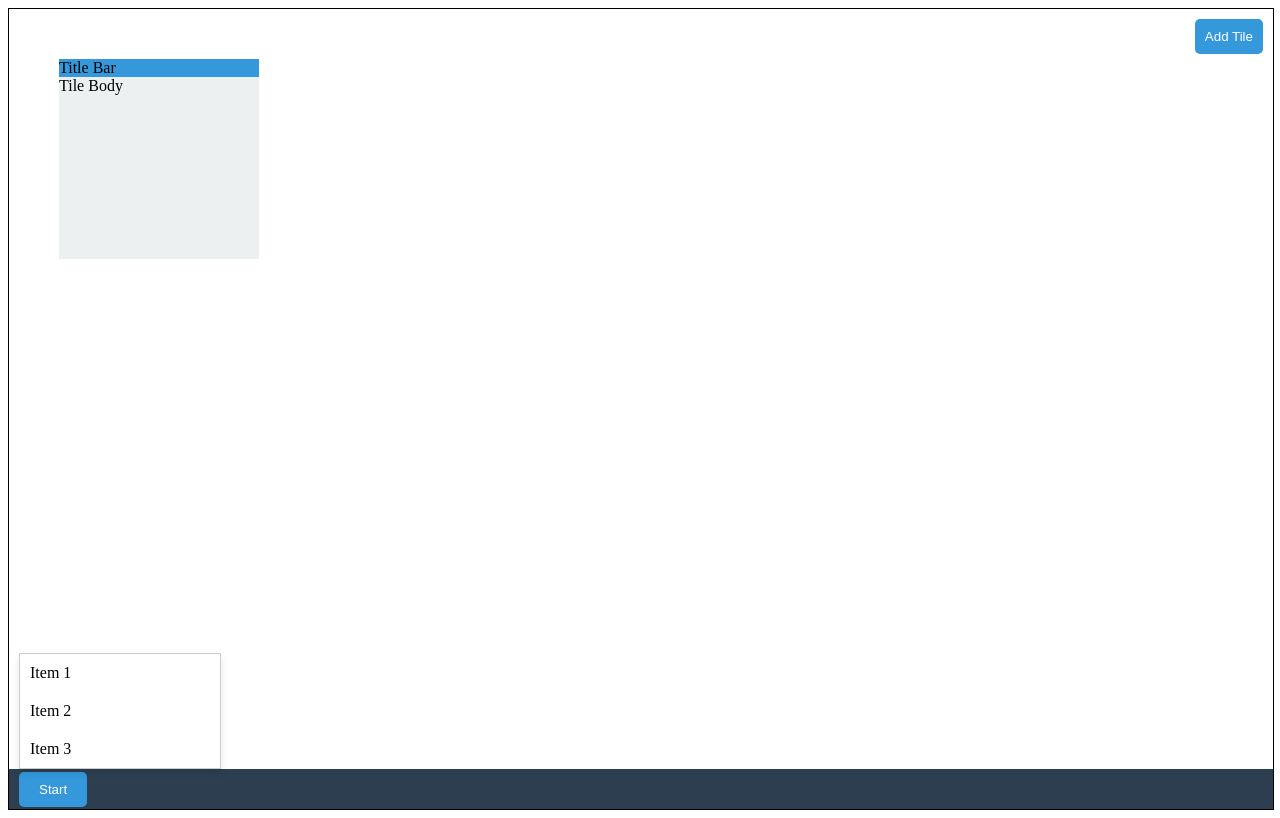
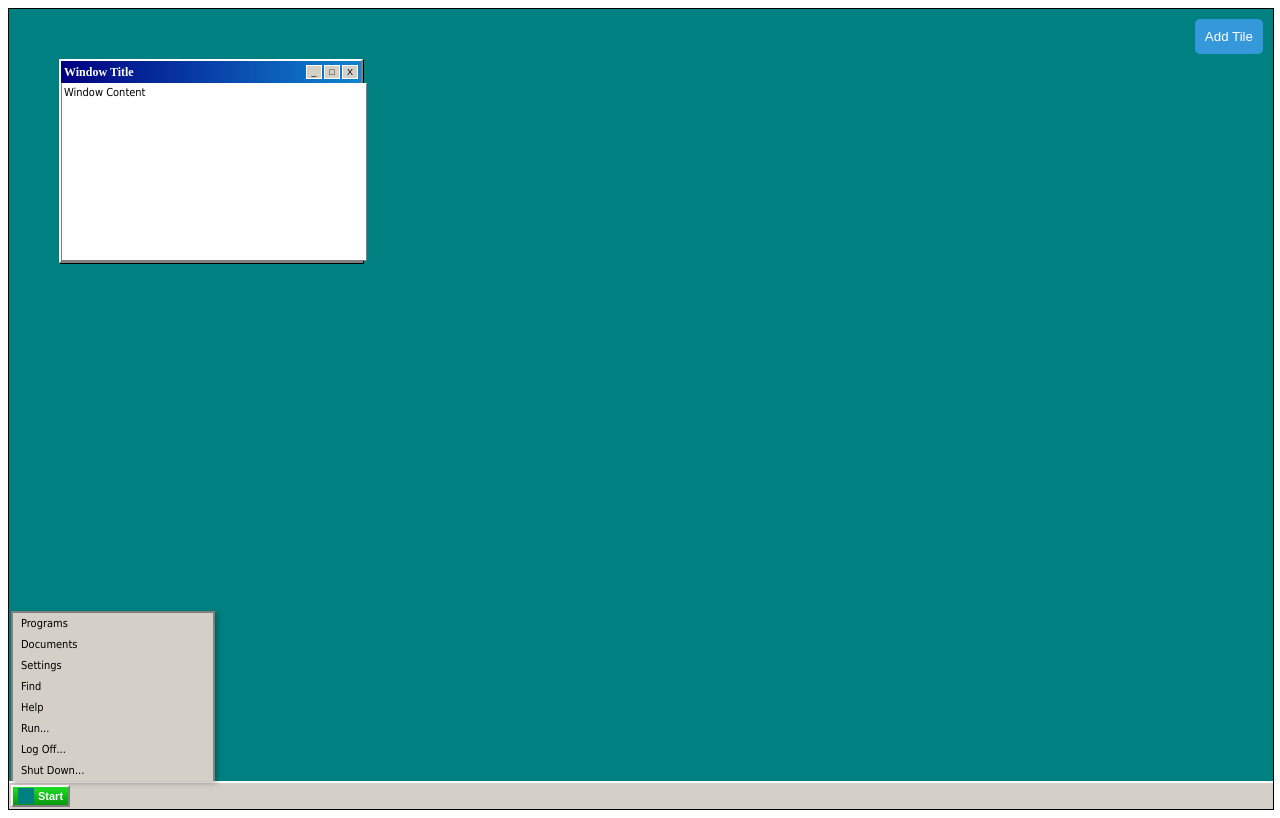
Before and after one commit to zaxiom13/windowsPorty, a SvelteKit app: page / in a window 1280 px wide. Both pictures are taken after a click on the button "Start". Built offline with nearby package versions, Linux system fonts and the light colour scheme.

Commit message:
better styles more like windows 2000

```diff
--- a/src/routes/+page.svelte
+++ b/src/routes/+page.svelte
@@ -4,7 +4,7 @@
 	import Tile from './Tile.svelte';
 
 	let desktop: HTMLDivElement;
-	let tiles: Array<{ id: number, x: number, y: number }> = [];
+	let tiles: Array<{ id: number; x: number; y: number }> = [];
 	let nextTileId = 0;
 
 	onMount(() => {
@@ -48,4 +48,8 @@
 	.add-tile-button:hover {
 		background-color: #2980b9;
 	}
+
+	.desktop {
+		background-color: #008080;
+	}
 </style>
--- a/src/routes/StartMenu.svelte
+++ b/src/routes/StartMenu.svelte
@@ -4,34 +4,42 @@
 
 <style>
   .start-menu {
-      position: absolute;
-      bottom: 40px; /* Adjust based on the height of the taskbar */
-      left: 10px;
-      width: 200px;
-      background-color: white;
-      border: 1px solid #ccc;
-      box-shadow: 0 4px 8px rgba(0, 0, 0, 0.1);
-      display: none;
-      z-index: 10000;
+    position: absolute;
+    bottom: 28px;
+    left: 2px;
+    width: 200px;
+    background-color: #D4D0C8;
+    border: 2px solid #808080;
+    border-bottom: none;
+    box-shadow: 2px 2px 5px rgba(0, 0, 0, 0.3);
+    display: none;
+    z-index: 10001;
   }
 
   .start-menu.visible {
-      display: block;
+    display: block;
   }
 
   .start-menu div {
-      padding: 10px;
-      cursor: pointer;
+    padding: 4px 8px;
+    cursor: pointer;
+    font-family: 'Tahoma', sans-serif;
+    font-size: 11px;
   }
 
   .start-menu div:hover {
-      background-color: #f0f0f0;
+    background-color: #000080;
+    color: white;
   }
 </style>
 
 <div class="start-menu {visible ? 'visible' : ''}">
-  <!-- Start menu content goes here -->
-  <div>Item 1</div>
-  <div>Item 2</div>
-  <div>Item 3</div>
+  <div>Programs</div>
+  <div>Documents</div>
+  <div>Settings</div>
+  <div>Find</div>
+  <div>Help</div>
+  <div>Run...</div>
+  <div>Log Off...</div>
+  <div>Shut Down...</div>
 </div>
--- a/src/routes/Taskbar.svelte
+++ b/src/routes/Taskbar.svelte
@@ -30,31 +30,46 @@
     position: absolute;
     bottom: 0;
     width: 100%;
-    height: 40px;
-    background-color: #2c3e50;
+    height: 28px;
+    background-color: #D4D0C8;
     display: flex;
     align-items: center;
-    justify-content: space-between;
-    padding: 0 10px;
-    color: white;
+    padding: 0 2px;
+    border-top: 2px solid #ffffff;
     box-sizing: border-box;
-    z-index: 10000; /* Ensure it's always on top */
+    z-index: 10000;
   }
 
   .start-button {
-    background-color: #3498db;
-    border: none;
+    background: linear-gradient(to bottom, #1fdf25, #0a9710);
+    border: 2px solid #ffffff;
+    border-right-color: #808080;
+    border-bottom-color: #808080;
     color: white;
-    padding: 10px 20px;
+    font-weight: bold;
+    font-size: 11px;
+    padding: 2px 5px;
     cursor: pointer;
-    border-radius: 5px;
+    display: flex;
+    align-items: center;
+    height: 22px;
   }
 
-  .start-button:hover {
-    background-color: #2980b9;
+  .start-button:before {
+    content: '';
+    display: inline-block;
+    width: 16px;
+    height: 16px;
+    background-color: #008080;
+    margin-right: 4px;
+  }
+
+  .start-button:active {
+    border: 2px solid #808080;
+    border-right-color: #ffffff;
+    border-bottom-color: #ffffff;
   }
 </style>
-
 
 <div class="taskbar">
   <button class="start-button" on:click={toggleStartMenu}>Start</button>
--- a/src/routes/Tile.svelte
+++ b/src/routes/Tile.svelte
@@ -27,12 +27,18 @@
 		tile.style.left = `${x}px`;
 		tile.style.top = `${y}px`;
 	});
-
 </script>
 
 <div class="tile" bind:this={tile}>
-	<div class="titlebar">Title Bar</div>
-	<div class="body">Tile Body</div>
+	<div class="titlebar">
+		<div class="title">Window Title</div>
+		<div class="buttons">
+			<button class="minimize">_</button>
+			<button class="maximize">□</button>
+			<button class="close">X</button>
+		</div>
+	</div>
+	<div class="body">Window Content</div>
 	{#each directions as direction}
 		<ResizeHandle {direction} />
 	{/each}
@@ -40,9 +46,9 @@
 
 <style>
 	.tile {
-		width: 200px;
+		width: 300px;
 		height: 200px;
-		background-color: #3498db;
+		background-color: #D4D0C8;
 		position: absolute;
 		top: 0;
 		left: 0;
@@ -53,16 +59,55 @@
 		max-width: 500px;
 		max-height: 500px;
 		user-select: none;
+		border: 2px solid #ffffff;
+		border-right-color: #808080;
+		border-bottom-color: #808080;
+		box-shadow: 1px 1px 0 #000000;
+	}
+
+	.titlebar {
+		height: 18px;
+		background: linear-gradient(to right, #000080, #1084d0);
+		color: white;
+		font-weight: bold;
+		font-size: 12px;
+		display: flex;
+		align-items: center;
+		justify-content: space-between;
+		padding: 2px 3px;
 	}
 
 	.titlebar:active {
 		cursor: grabbing;
 	}
 
+	.buttons {
+		display: flex;
+	}
+
+	.buttons button {
+		width: 16px;
+		height: 14px;
+		margin-left: 2px;
+		border: 1px solid #ffffff;
+		background-color: #D4D0C8;
+		color: #000000;
+		font-size: 9px;
+		display: flex;
+		align-items: center;
+		justify-content: center;
+		cursor: pointer;
+	}
+
 	.body {
 		width: 100%;
-		height: calc(100% - 30px);
-		background-color: #ecf0f1;
+		height: calc(100% - 22px);
+		background-color: #ffffff;
 		flex: 1;
+		border: 1px solid #808080;
+		border-top-color: #ffffff;
+		padding: 2px;
+		font-family: 'Tahoma', sans-serif;
+		font-size: 11px;
 	}
 </style>
```
Also changed, not shown: src/output.txt.
